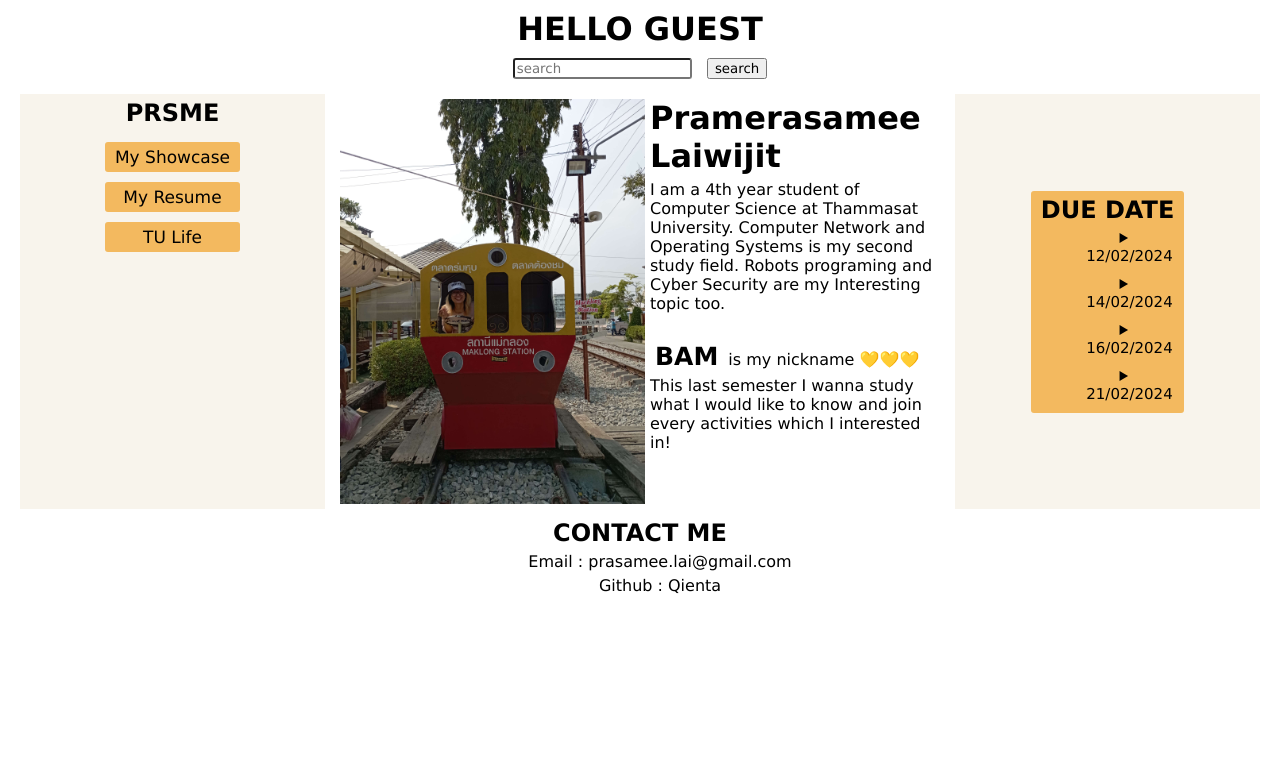
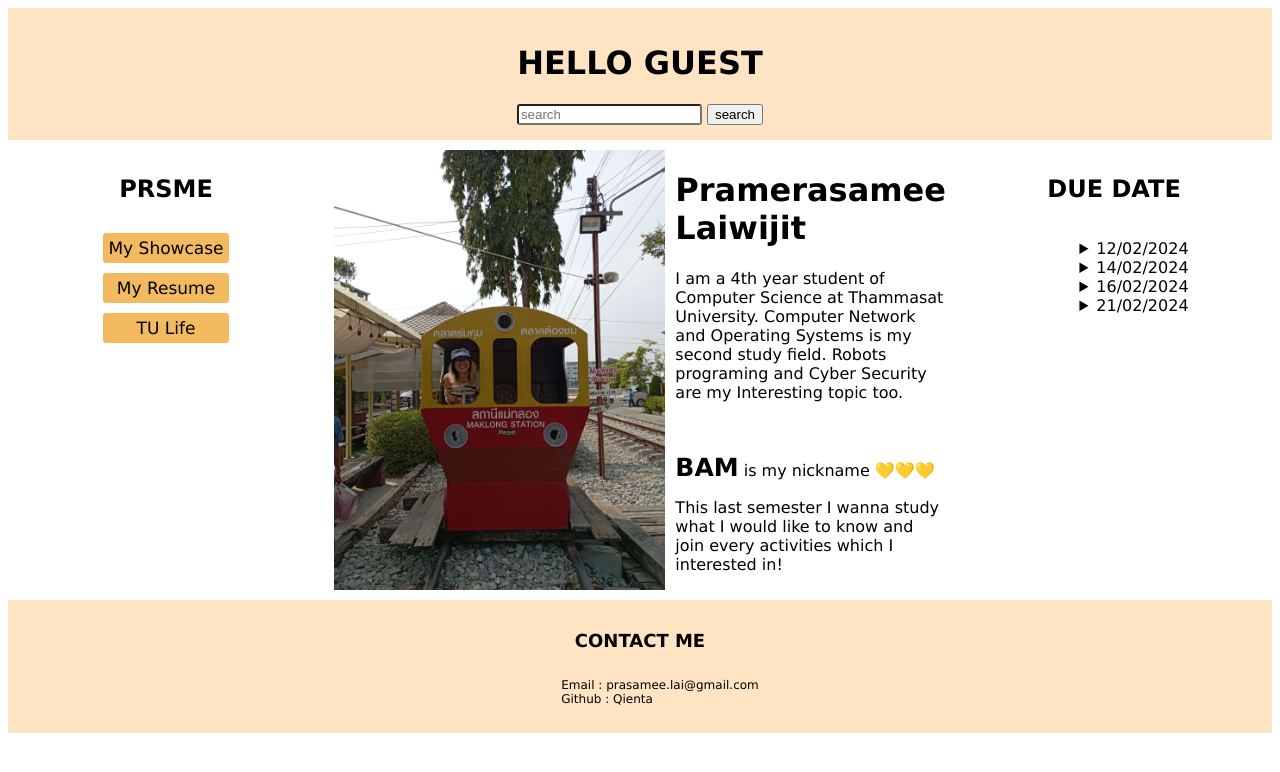
Before and after one commit to Qienta/pramerasameePages, a plain HTML site: page index.html in a window 1280 px wide. Drawn offline with Linux system fonts and the light colour scheme.

Commit message:
new pages

```diff
--- a/index.css
+++ b/index.css
@@ -1,28 +1,34 @@
-*
-{
-    margin: 5px;
+* {
     box-sizing: border-box;
-
-    font-family: Verdana, sans-serif;
   }
 
-/*
-[class*="col-"]
-{
-    float: left;
-    padding: 5px;
-}*/
-
-.row
-{
-    display: flex;
-    flex-direction: row;
+ .row::after {
+    content: "";
+    clear: both;
+    display: block;
   }
 
-.top_hs
+  [class*="col-"] {
+    float: left;
+    padding: 15px;
+  }
+
+  html {
+    font-family: "Lucida Sans", sans-serif;
+  }
+
+  .searchButton
   {
+      justify-content: center;
+      align-items: center;
+  }
+
+  .top_hs {
+    background-color: bisque;
+    color: black;
+    padding: 15px;
+
     text-align: center;
-
   }
 
   .top_hs input[type=text]
@@ -30,19 +36,12 @@
     border-radius: 3px;
   }
 
-.searrchButton
-{
-    float: right;
-    justify-content: center;
-    align-items: center;
-}
-
   .menu
   {
-    background-color: #F8F4EC;
     display: flex;
     flex-direction: column;
 
+    height: auto;
   }
 
   .menu ul
@@ -63,7 +62,6 @@
     text-align: center;
   }
 
-
   .menu li a
   {
     text-decoration: none;
@@ -77,16 +75,29 @@
     font-weight: bold;
   }
 
+  .midcon1
+  {
+    padding: 10px;
+    display: flex;
+  }
+
   .img1
   {
     float: left;
-    max-width: 50%;
+    max-width: 100%;
     height: auto;
+  }
+
+  .msg1
+  {
+
+    display: block;
+    margin-left: 10px;
+
   }
 
   .rside
   {
-    background-color: #F8F4EC;
 
     display: flex;
     flex-direction: column;
@@ -94,39 +105,33 @@
     justify-content: center;
   }
 
-.aside
-{
-    text-align: center;
-    background-color: #F3B95F;
-    border-radius: 3px;
-    margin: 10px;
+  .aside {
 
-    width: 50%;
-    height: auto;
-
+    display: flex;
+    flex-direction: column;
+    align-items: center;
+    justify-content: center;
   }
 
-.aside details
-{
-    font-size: 15px;
-}
+  .footer {
+    background-color: bisque;
+    display: flex;
+    flex-direction: column;
+    align-items: center;
 
-.footer
-{
-    text-align: center;
+    font-size: 12px;
+    padding: 15px;
   }
 
   .footer ul
   {
     list-style-type: none;
-
   }
 
 
   /* For mobile phones: */
   [class*="col-"] {
     width: 100%;
-
   }
 
   @media only screen and (min-width: 600px) {
@@ -144,7 +149,6 @@
     .col-s-11 {width: 91.66%;}
     .col-s-12 {width: 100%;}
   }
-
   @media only screen and (min-width: 768px) {
     /* For desktop: */
     .col-1 {width: 8.33%;}
--- a/index.html
+++ b/index.html
@@ -23,19 +23,25 @@
             <div class="col-3 col-s-3 menu">
                 <h2 style="text-align: center;">PRSME</h2>
               <ul>
-                <li><a href="">My Showcase</a></li>
-                <li><a href="">My Resume</a></li>
-                <li><a href="">TU Life</a></li>
+                <li><a href="./pages/p1/myshowcase.html">My Showcase</a></li>
+                <li><a href="./pages/p2/myresume.html">My Resume</a></li>
+                <li><a href="./pages/p3/tulife.html">TU Life</a></li>
               </ul>
             </div>
 
-            <div class="col-6 col-s-9">
+            <div class="col-6 col-s-9 midcon1">
+                <div style="display: block;">
                     <img class="img1" src="./images/me.jpg" alt="me at Maeklong train station">
+                </div>
+
+                <div class="msg1">
                     <h1>Pramerasamee Laiwijit</h1>
                     <p>I am a 4th year student of Computer Science at Thammasat University. Computer Network and Operating Systems is my second study field. Robots programing and Cyber Security are my Interesting topic too.</p>
                     <br>
                     <p><span id="nn">BAM</span> is my nickname 💛💛💛</p>
                     <p>This last semester I wanna study what I would like to know and join every activities which I interested in!</p>
+                </div>
+
             </div>
 
             <div class="col-3 col-s-12 rside">
@@ -71,11 +77,14 @@
         </div>
 
         <div class="footer">
+
             <h2>CONTACT ME</h2>
             <ul>
                 <li>Email : prasamee.lai@gmail.com</li>
                 <li>Github : Qienta</li>
             </ul>
+
+
         </div>
 
 
```
Also changed, not shown: pages/p1/myshowcase.html (added, +27 -0 lines), pages/p2/myresume.html (added, +27 -0 lines), pages/p3/tulife.html (added, +27 -0 lines). Lines whose indentation alone changed are shown as unchanged.
